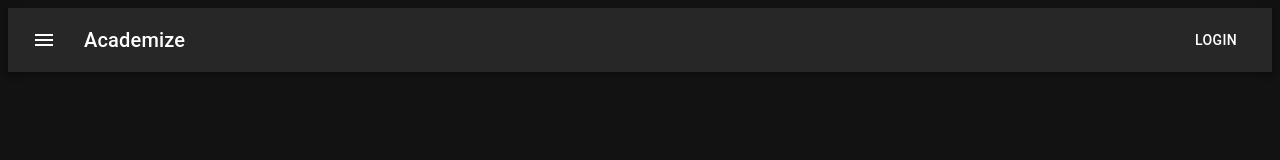
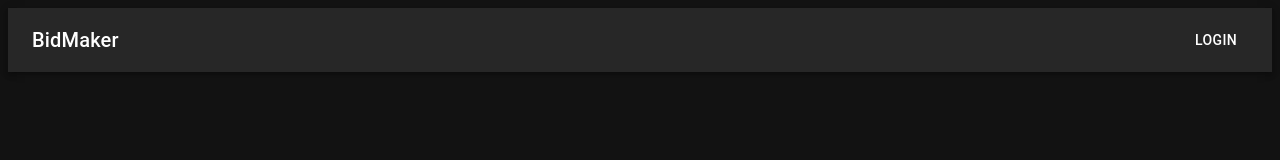
Before and after one commit to panditraghav/bidcentral, a React (Vite) app in the folder packages/client/: page / in a window 1280 px wide. Shown: the top 160 px of the page. Built offline with nearby package versions, Linux system fonts and the light colour scheme.

Commit message:
Added react-router

```diff
--- a/packages/client/package.json
+++ b/packages/client/package.json
@@ -15,7 +15,8 @@
     "@mui/icons-material": "^5.11.16",
     "@mui/material": "^5.12.2",
     "react": "^18.2.0",
-    "react-dom": "^18.2.0"
+    "react-dom": "^18.2.0",
+    "react-router-dom": "^6.11.0"
   },
   "devDependencies": {
     "@types/react": "^18.0.28",
--- a/packages/client/src/App.tsx
+++ b/packages/client/src/App.tsx
@@ -1,18 +1,10 @@
-import { ThemeProvider, createTheme } from "@mui/material";
 import MyAppBar from "./components/AppBar";
 
-const darkTheme = createTheme({
-    palette: {
-        mode: 'dark',
-    },
-});
 
 export default function App() {
     return (
         <>
-            <ThemeProvider theme={darkTheme}>
-                <MyAppBar />
-            </ThemeProvider>
+            <MyAppBar />
         </>
     );
 }
--- a/packages/client/src/components/AppBar.tsx
+++ b/packages/client/src/components/AppBar.tsx
@@ -3,25 +3,14 @@ import Box from '@mui/material/Box';
 import Toolbar from '@mui/material/Toolbar';
 import Typography from '@mui/material/Typography';
 import Button from '@mui/material/Button';
-import IconButton from '@mui/material/IconButton';
-import MenuIcon from '@mui/icons-material/Menu';
 
 export default function MyAppBar() {
     return (
         <Box sx={{ flexGrow: 1 }}>
             <AppBar position="static">
                 <Toolbar>
-                    <IconButton
-                        size="large"
-                        edge="start"
-                        color="inherit"
-                        aria-label="menu"
-                        sx={{ mr: 2 }}
-                    >
-                        <MenuIcon />
-                    </IconButton>
                     <Typography variant="h6" component="div" sx={{ flexGrow: 1 }}>
-                        Academize
+                        BidMaker
                     </Typography>
                     <Button color="inherit">Login</Button>
                 </Toolbar>
--- a/packages/client/src/main.tsx
+++ b/packages/client/src/main.tsx
@@ -1,9 +1,29 @@
-import React from 'react'
-import ReactDOM from 'react-dom/client'
-import App from './App.tsx'
+import { createTheme, ThemeProvider } from "@mui/material";
+import React from 'react';
+import ReactDOM from 'react-dom/client';
+import {
+    createBrowserRouter,
+    RouterProvider,
+} from "react-router-dom";
+import Root from './routes/root';
+
+const router = createBrowserRouter([
+    {
+        path: "/",
+        element: <Root />,
+    },
+]);
+
+const darkTheme = createTheme({
+    palette: {
+        mode: 'dark',
+    },
+});
 
 ReactDOM.createRoot(document.getElementById('root') as HTMLElement).render(
     <React.StrictMode>
-        <App />
+        <ThemeProvider theme={darkTheme}>
+            <RouterProvider router={router} />
+        </ThemeProvider>
     </React.StrictMode>,
 )
--- /dev/null
+++ b/packages/client/src/routes/root.tsx
@@ -0,0 +1,10 @@
+import MyAppBar from "../components/AppBar";
+
+
+export default function Root() {
+    return (
+        <>
+            <MyAppBar />
+        </>
+    );
+}
```
Also changed, not shown: 1 other file (tests, documents, lock files or other folders).
